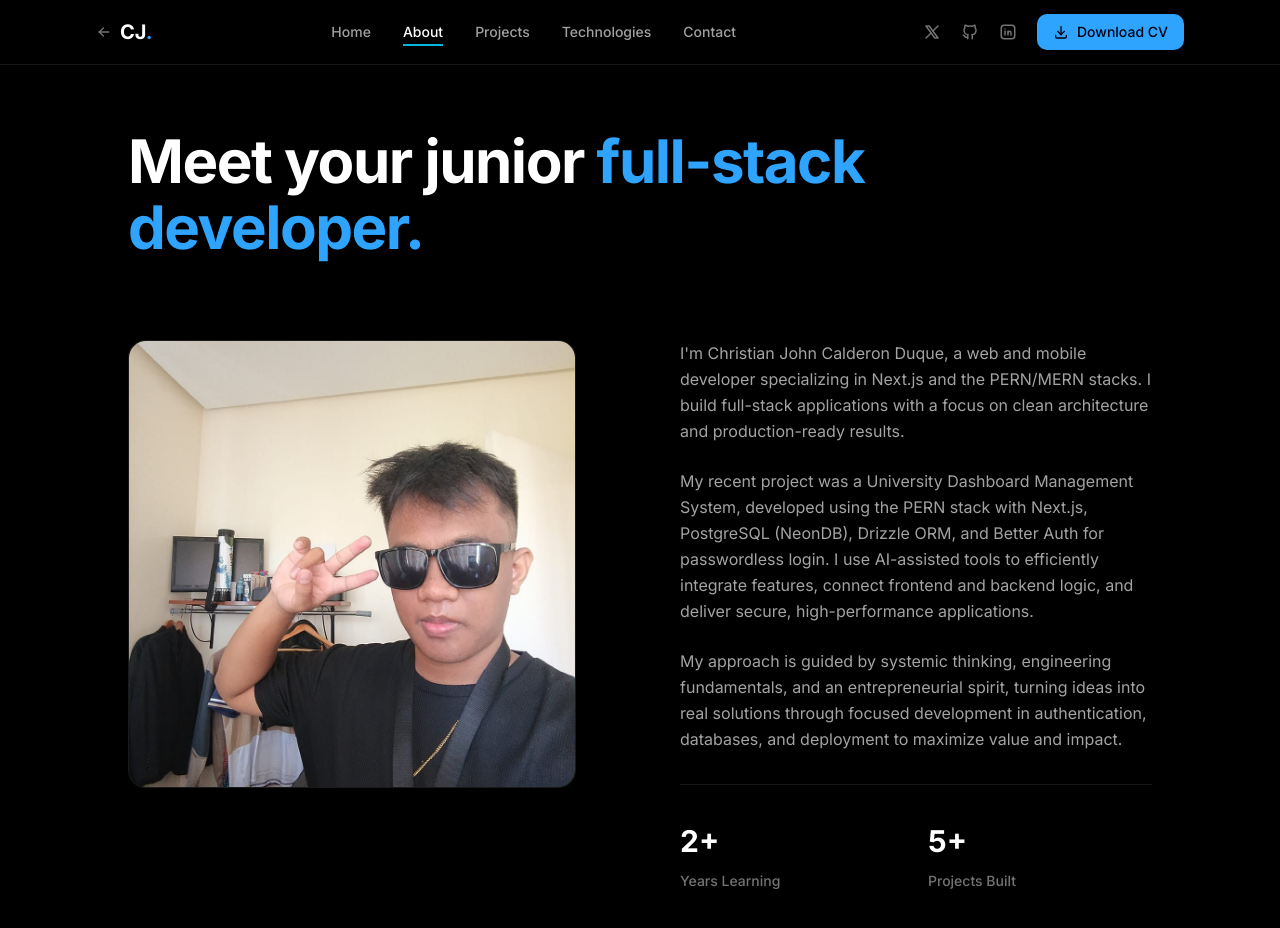
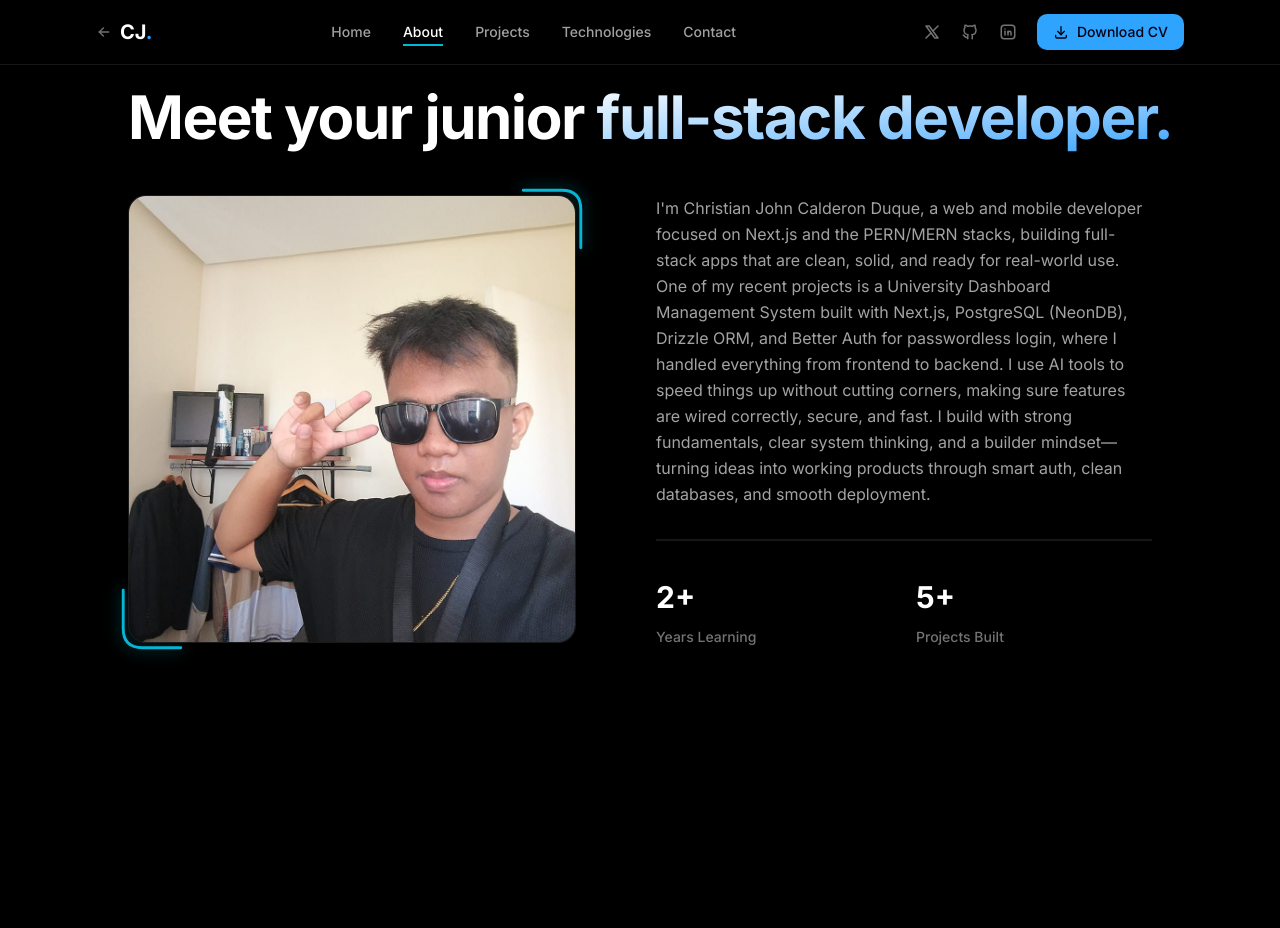
Before and after one commit to CJBLACK24/cjblack.dev-minimalistic-portfolio, a Next.js app: page /about in a window 1280 px wide. Shown: the top 928 px of the page. After the commit the page ends 800 px from the top, so only its background shows below. Built offline with nearby package versions, Linux system fonts and the light colour scheme.

Commit message:
feat: implement new hero section with dynamic content and animations, and add initial About page.

```diff
--- a/app/about/loading.tsx
+++ /dev/null
@@ -1,52 +0,0 @@
-"use client";
-
-import { Skeleton, SkeletonText } from "@/components/ui/primitives/skeleton";
-
-export default function Loading() {
-  return (
-    <div className="min-h-screen w-full bg-[#020013] overflow-x-hidden flex items-center justify-center relative">
-      {/* Skeleton for Vertical Navbar */}
-      <div className="fixed left-0 top-0 h-screen w-10 sm:w-12 md:w-14 lg:w-16 hidden sm:flex flex-col items-center z-50 bg-[#090b1d] border-r border-white/5">
-        <Skeleton className="mt-6 mb-8 w-8 h-8 rounded-none" />
-        <div className="flex flex-col gap-8 mt-10">
-          {[1, 2, 3, 4, 5].map((i) => (
-            <Skeleton key={i} className="w-1 h-20 rounded-full" />
-          ))}
-        </div>
-      </div>
-
-      {/* Skeleton for Top Right Actions */}
-      <div className="fixed top-6 right-8 z-50 hidden sm:flex items-center gap-4">
-        {[1, 2, 3, 4, 5].map((i) => (
-          <Skeleton key={i} className="w-10 h-10 rounded-lg" />
-        ))}
-        <Skeleton className="w-32 h-10 rounded-lg" />
-      </div>
-
-      {/* Main Content Skeleton */}
-      <div className="max-w-6xl w-full flex flex-col gap-12 relative z-10 px-4 sm:pl-16 md:pl-20 lg:pl-24 sm:pr-6 md:pr-10 lg:pr-16 pt-10 pb-12">
-        {/* Header Skeleton */}
-        <div className="space-y-4">
-          <Skeleton className="h-10 w-2/3 md:w-1/2" />
-          <Skeleton className="h-10 w-1/2 md:w-1/3 text-[#2FA4FF]" />
-        </div>
-
-        <div className="grid grid-cols-1 lg:grid-cols-2 gap-10 items-start">
-          {/* Left Side: Image Skeleton */}
-          <div className="relative w-full aspect-square max-h-[420px] rounded-2xl overflow-hidden border border-white/10">
-            <Skeleton className="w-full h-full" />
-          </div>
-
-          {/* Right Side: Text Content Skeleton */}
-          <div className="flex flex-col gap-6">
-            <SkeletonText lines={4} />
-            <div className="h-4" /> {/* spacer */}
-            <SkeletonText lines={5} />
-            <div className="h-4" /> {/* spacer */}
-            <SkeletonText lines={3} />
-          </div>
-        </div>
-      </div>
-    </div>
-  );
-}
--- a/app/about/page.tsx
+++ b/app/about/page.tsx
@@ -124,7 +124,7 @@ export default function AboutPage() {
               </div>
               <button
                 onClick={handleDownloadCVClick}
-                className="flex items-center gap-2 px-4 py-2 rounded-lg font-medium text-sm transition-all duration-300 hover:scale-[1.02] bg-cyan-500 dark:bg-[#2FA4FF] text-white dark:text-[#020013]"
+                className="flex items-center gap-2 px-4 py-2 rounded-lg font-medium text-sm transition-all duration-300 hover:scale-[1.02] bg-cyan-500 dark:bg-[#2FA4FF] text-white dark:text-dark-bg"
               >
                 <IconDownload size={16} />
                 <span>Download CV</span>
@@ -191,7 +191,7 @@ export default function AboutPage() {
                     handleDownloadCVClick(e);
                     setIsMobileMenuOpen(false);
                   }}
-                  className="w-full flex items-center justify-center gap-2 px-4 py-3 rounded-lg font-medium bg-cyan-500 dark:bg-[#2FA4FF] text-white dark:text-[#020013]"
+                  className="w-full flex items-center justify-center gap-2 px-4 py-3 rounded-lg font-medium bg-cyan-500 dark:bg-[#2FA4FF] text-white dark:text-dark-bg"
                 >
                   <IconDownload size={18} />
                   <span>Download CV</span>
@@ -210,38 +210,86 @@ export default function AboutPage() {
       />
 
       {/* Main Content */}
-      <section className="pt-32 pb-24 md:pb-32 px-4 sm:px-6 lg:px-8">
+      <section className="pt-20 pb-20 md:pb-32 px-4 sm:px-6 lg:px-8">
         <div className="max-w-5xl mx-auto">
           {/* Header */}
           <motion.div
             initial={{ opacity: 0, y: 20 }}
             animate={{ opacity: 1, y: 0 }}
             transition={{ duration: 0.5 }}
-            className="mb-14 md:mb-20"
+            className="mb-8 md:mb-10"
           >
-            <h1 className="text-3xl sm:text-4xl md:text-5xl lg:text-6xl font-bold tracking-tight leading-[1.1] text-neutral-900 dark:text-white">
+            <h1 className="text-2xl sm:text-3xl md:text-5xl lg:text-6xl font-bold tracking-tight leading-tight text-neutral-900 dark:text-white whitespace-nowrap">
               Meet your junior{" "}
-              <span className="text-cyan-500 dark:text-[#2FA4FF]">
+              <span className="bg-linear-to-br from-cyan-600 to-cyan-400 dark:from-white dark:to-[#2FA4FF] bg-clip-text text-transparent">
                 full-stack developer.
               </span>
             </h1>
           </motion.div>
 
           {/* Two Column Layout */}
-          <div className="grid grid-cols-1 lg:grid-cols-2 gap-12 lg:gap-20 items-start">
+          <div className="grid grid-cols-1 lg:grid-cols-2 gap-6 lg:gap-8 items-start">
             {/* Image */}
             <motion.div
               initial={{ opacity: 0, x: -20 }}
               animate={{ opacity: 1, x: 0 }}
               transition={{ duration: 0.5, delay: 0.1 }}
+              className="relative w-full max-w-md mx-auto lg:mx-0"
             >
-              <div className="relative aspect-square max-w-md mx-auto lg:mx-0 rounded-2xl overflow-hidden border transition-colors duration-300 border-neutral-200 dark:border-neutral-800/60 bg-neutral-100 dark:bg-neutral-900/40 group">
+              {/* Top Right Corner Accent */}
+              <div className="absolute -top-6 -right-6 w-24 h-24 z-0">
+                <svg
+                  width="100%"
+                  height="100%"
+                  viewBox="0 0 100 100"
+                  fill="none"
+                  className="overflow-visible"
+                >
+                  <motion.path
+                    d="M 20 20 L 60 20 Q 80 20 80 40 L 80 80"
+                    stroke="#06b6d4"
+                    strokeWidth="3"
+                    strokeLinecap="round"
+                    fill="none"
+                    initial={{ pathLength: 0 }}
+                    animate={{ pathLength: 1 }}
+                    transition={{ duration: 1.2, delay: 0.5, ease: "easeOut" }}
+                    className="drop-shadow-[0_0_8px_rgba(6,182,212,0.6)]"
+                  />
+                </svg>
+              </div>
+
+              {/* Bottom Left Corner Accent */}
+              <div className="absolute -bottom-6 -left-6 w-24 h-24 z-0">
+                <svg
+                  width="100%"
+                  height="100%"
+                  viewBox="0 0 100 100"
+                  fill="none"
+                  className="overflow-visible"
+                >
+                  <motion.path
+                    d="M 80 80 L 40 80 Q 20 80 20 60 L 20 20"
+                    stroke="#06b6d4"
+                    strokeWidth="3"
+                    strokeLinecap="round"
+                    fill="none"
+                    initial={{ pathLength: 0 }}
+                    animate={{ pathLength: 1 }}
+                    transition={{ duration: 1.2, delay: 0.7, ease: "easeOut" }}
+                    className="drop-shadow-[0_0_8px_rgba(6,182,212,0.6)]"
+                  />
+                </svg>
+              </div>
+
+              <div className="relative aspect-square w-full rounded-2xl overflow-hidden border border-neutral-200 dark:border-neutral-800/60 bg-neutral-100 dark:bg-neutral-900/40 group z-10">
                 <Image
                   src="/cjblackdev.jpg"
                   alt="CJ Black - Junior Full-Stack Developer"
                   fill
-                  className="object-cover transition-transform duration-500 group-hover:scale-105"
+                  className="object-cover transition-transform duration-500 group-hover:scale-120"
                   priority
+                  sizes="(max-width: 768px) 100vw, (max-width: 1200px) 50vw, 33vw"
                 />
               </div>
             </motion.div>
@@ -256,29 +304,22 @@ export default function AboutPage() {
               <div className="space-y-6 text-base md:text-lg leading-relaxed text-neutral-600 dark:text-neutral-300">
                 <p>
                   I&apos;m Christian John Calderon Duque, a web and mobile
-                  developer specializing in Next.js and the PERN/MERN stacks. I
-                  build full-stack applications with a focus on clean
-                  architecture and production-ready results.
-                </p>
-                <p>
-                  My recent project was a University Dashboard Management
-                  System, developed using the PERN stack with Next.js,
-                  PostgreSQL (NeonDB), Drizzle ORM, and Better Auth for
-                  passwordless login. I use AI-assisted tools to efficiently
-                  integrate features, connect frontend and backend logic, and
-                  deliver secure, high-performance applications.
-                </p>
-                <p>
-                  My approach is guided by systemic thinking, engineering
-                  fundamentals, and an entrepreneurial spirit, turning ideas
-                  into real solutions through focused development in
-                  authentication, databases, and deployment to maximize value
-                  and impact.
+                  developer focused on Next.js and the PERN/MERN stacks,
+                  building full-stack apps that are clean, solid, and ready for
+                  real-world use. One of my recent projects is a University
+                  Dashboard Management System built with Next.js, PostgreSQL
+                  (NeonDB), Drizzle ORM, and Better Auth for passwordless login,
+                  where I handled everything from frontend to backend. I use AI
+                  tools to speed things up without cutting corners, making sure
+                  features are wired correctly, secure, and fast. I build with
+                  strong fundamentals, clear system thinking, and a builder
+                  mindset—turning ideas into working products through smart
+                  auth, clean databases, and smooth deployment.
                 </p>
               </div>
 
               {/* Stats */}
-              <div className="pt-8 border-t border-neutral-200 dark:border-neutral-800/60">
+              <div className="pt-8 border-t-2 border-neutral-200 dark:border-neutral-800/60">
                 <div className="grid grid-cols-2 gap-6">
                   <div className="group cursor-default">
                     <p className="text-3xl font-bold text-neutral-900 dark:text-white group-hover:text-cyan-500 dark:group-hover:text-cyan-400 transition-colors duration-300">
```
Also changed, not shown: components/hero/hero-content.tsx (+35 -26 lines), components/hero/hero-navbar.tsx (+37 -27 lines).
